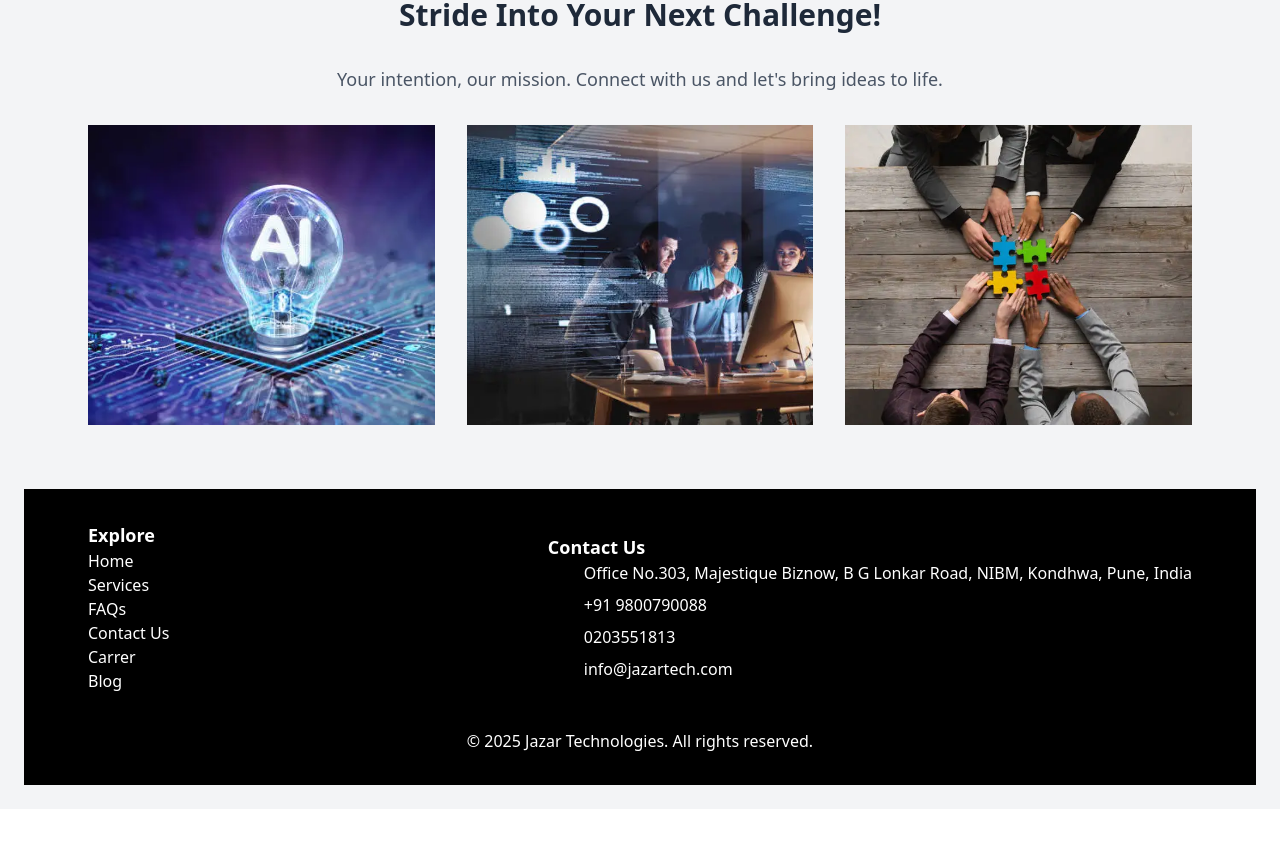
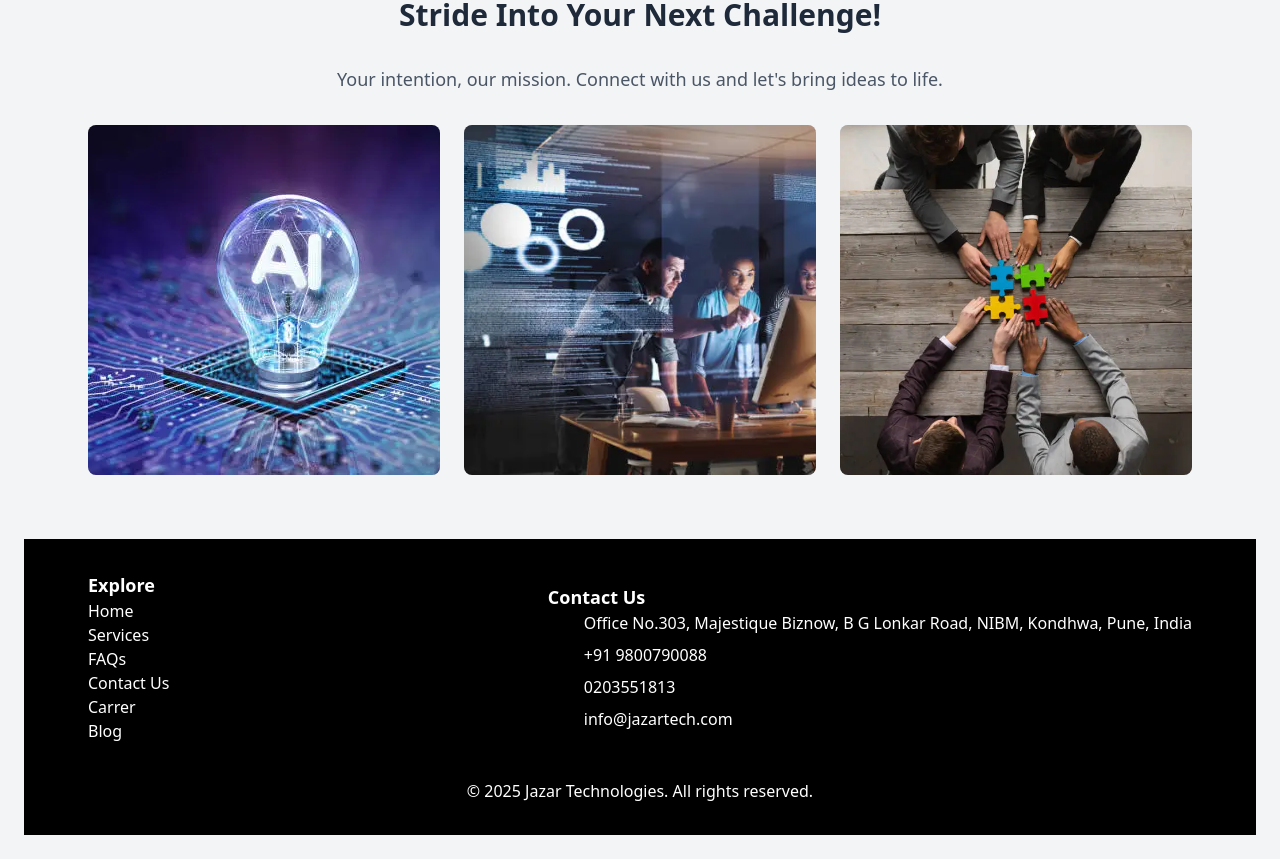
Before and after one commit to aveez444/JazarWebPage, a React (Vite) app in the folder project/: page / in a window 1280 px wide. Shown: the part 3320-4179 px from the top of the page. Before the commit the page ends 4129 px from the top, so only its background shows below. Built offline with nearby package versions, Linux system fonts and the light colour scheme; some icons are missing.

Commit message:
fixed the Navigation of the navbar

```diff
--- a/project/src/components/Topnav.jsx
+++ b/project/src/components/Topnav.jsx
@@ -30,8 +30,8 @@ const TopNav = () => {
 
         {/* Desktop Navigation - Hidden on Mobile */}
         <div className="hidden md:flex space-x-6">
-          <Link to="/home" className="hover:text-green-400 transition">Home</Link>
-          <Link to="/service" className="hover:text-green-400 transition">Services</Link>
+          <Link to="/" className="hover:text-green-400 transition">Home</Link>
+          <Link to="/services" className="hover:text-green-400 transition">Services</Link>
           <Link to="/faq" className="hover:text-green-400 transition">FAQs</Link>
           <Link to="/contact" className="hover:text-green-400 transition">Contact</Link>
           <Link to="/career" className="hover:text-green-400 transition">Career</Link>
@@ -63,8 +63,8 @@ const TopNav = () => {
       {/* Mobile Navigation Menu */}
       {isMobileMenuOpen && (
         <div className="md:hidden absolute top-16 left-0 w-full bg-gray-900 text-white shadow-lg py-4 px-6 flex flex-col space-y-4">
-          <Link to="/home" className="hover:text-green-400 transition" onClick={toggleMobileMenu}>Home</Link>
-          <Link to="/service" className="hover:text-green-400 transition" onClick={toggleMobileMenu}>Services</Link>
+          <Link to="/" className="hover:text-green-400 transition" onClick={toggleMobileMenu}>Home</Link>
+          <Link to="/services" className="hover:text-green-400 transition" onClick={toggleMobileMenu}>Services</Link>
           <Link to="/faq" className="hover:text-green-400 transition" onClick={toggleMobileMenu}>FAQs</Link>
           <Link to="/contact" className="hover:text-green-400 transition" onClick={toggleMobileMenu}>Contact</Link>
           <Link to="/career" className="hover:text-green-400 transition" onClick={toggleMobileMenu}>Career</Link>
--- a/project/src/main/CompanyInfo.jsx
+++ b/project/src/main/CompanyInfo.jsx
@@ -58,7 +58,9 @@ const CompanyInfo = () => {
   const [selectedService, setSelectedService] = useState(null);
 
   return (
-    <div className="relative min-h-screen w-full overflow-hidden">
+    <div className="relative w-full overflow-x-hidden">
+
+
       {/* Top Navigation */}
       <TopNav />
 
@@ -220,17 +222,15 @@ const CompanyInfo = () => {
         <p className="text-lg mb-8 text-gray-600">
           Your intention, our mission. Connect with us and let's bring ideas to life.
         </p>
-        <div className="flex flex-col md:flex-row justify-between items-center space-x-8">
+        <div className="grid grid-cols-1 md:grid-cols-3 gap-6">
           {/* Text Section */}
-          <div className="w-full md:w-1/3 h-[300px] bg-gray-300">
+          <div className="w-full h-[250px] sm:h-[300px] md:h-[350px] bg-gray-300 rounded-lg overflow-hidden">
             <img src={aiImage} alt="AI Image" className="w-full h-full object-cover" />
           </div>
-
-
-          <div className="w-full md:w-1/3 h-[300px] bg-gray-300">
+          <div className="w-full h-[250px] sm:h-[300px] md:h-[350px] bg-gray-300 rounded-lg overflow-hidden">
             <img src={invvoImage} alt="Your Image" className="w-full h-full object-cover" />
           </div>
-          <div className="w-full md:w-1/3 h-[300px] bg-gray-300">
+          <div className="w-full h-[250px] sm:h-[300px] md:h-[350px] bg-gray-300 rounded-lg overflow-hidden">
             <img src={teamImage} alt="Team Image" className="w-full h-full object-cover" />
           </div>
 
@@ -247,8 +247,8 @@ const CompanyInfo = () => {
               <li><a href="/services" className="hover:underline">Services</a></li>
               <li><a href="/faqs" className="hover:underline">FAQs</a></li>
               <li><a href="/contact" className="hover:underline">Contact Us</a></li>
-              <li><a href="/carrer" className="hover:underline">Carrer</a></li>
-              <li><a href="/blog" className="hover:underline">Blog</a></li>
+              <li><a href="/career" className="hover:underline">Carrer</a></li>
+              <li><a href="/blogs" className="hover:underline">Blog</a></li>
             </ul>
           </div>
           <div>
```
Also changed, not shown: project/src/index.css (line endings or trailing spaces).
